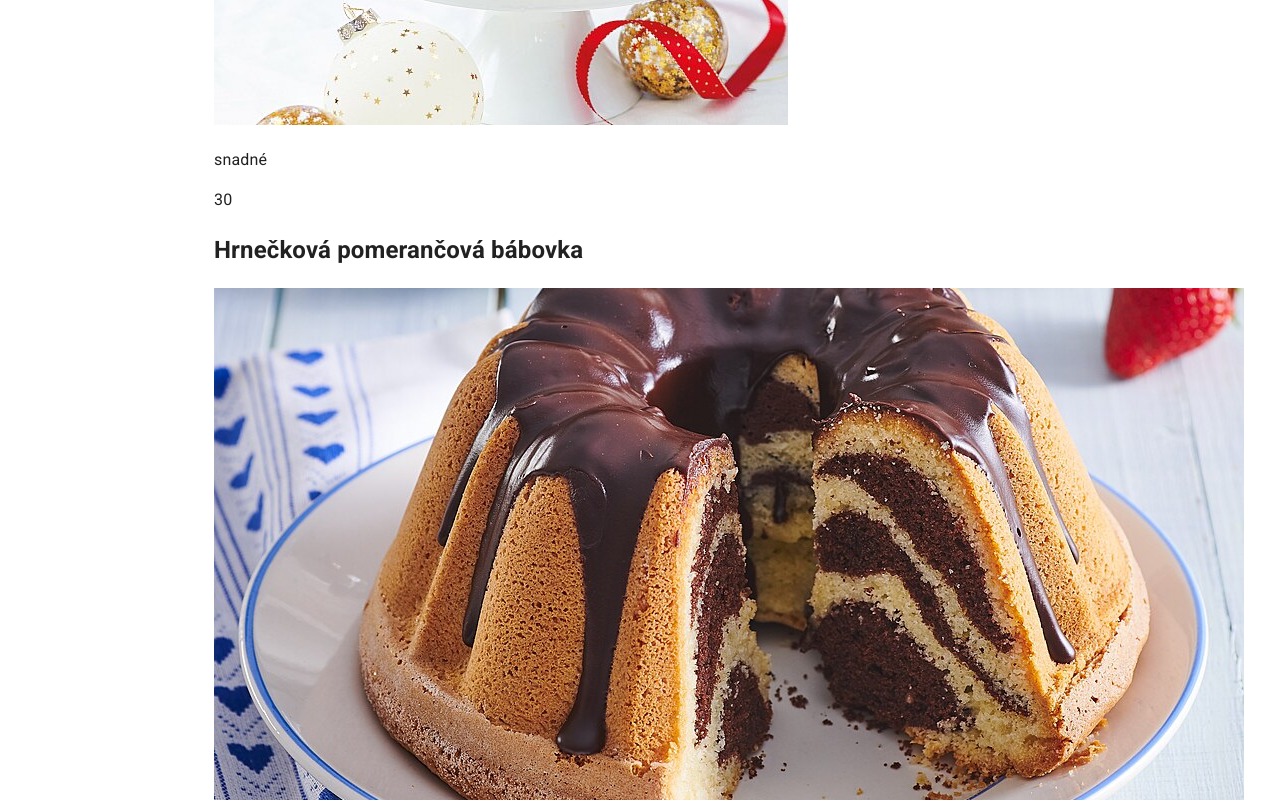
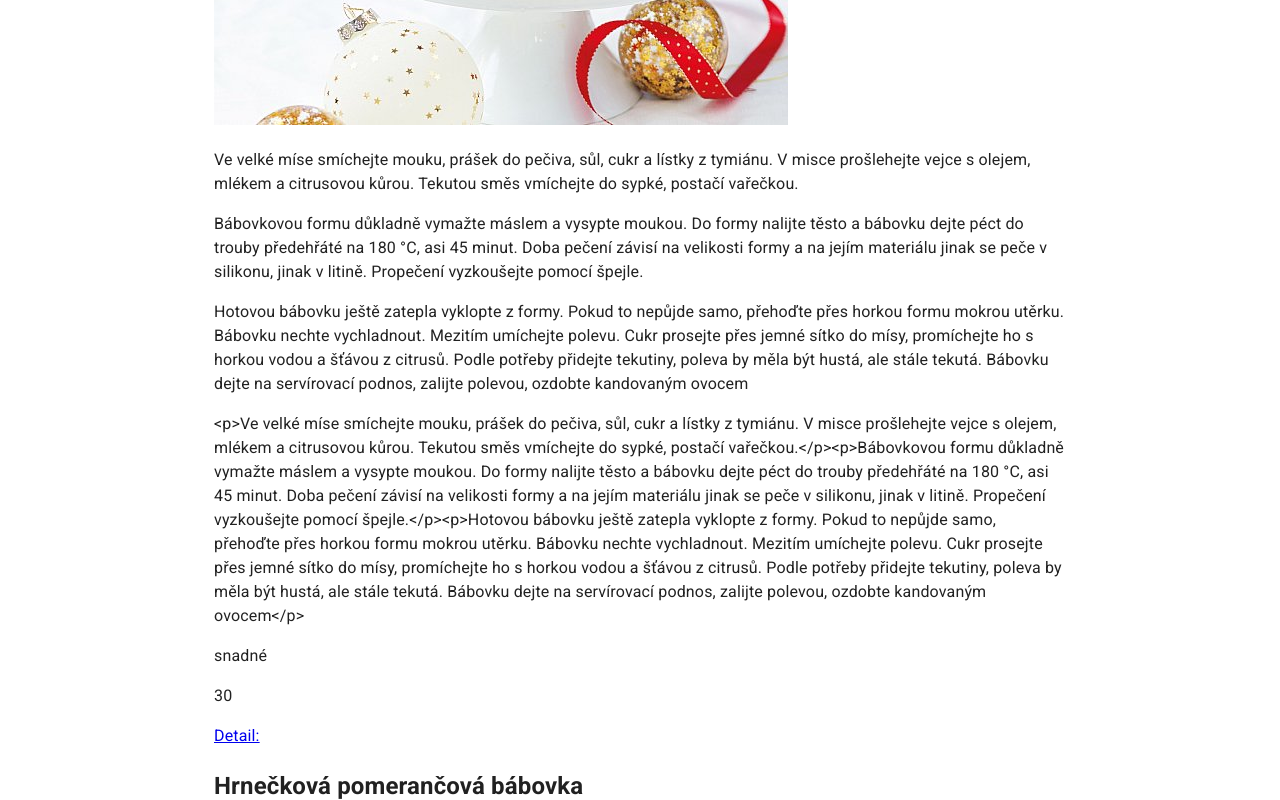
Before and after one commit to Barbora6/moje-peceni, a React (Create React App) app: page /marbleCake in a window 1280 px wide. Shown: the part 460-1260 px from the top of the page. Built offline with nearby package versions, Linux system fonts and the light colour scheme.

Commit message:
changed MarbleCake

```diff
--- a/src/App.js
+++ b/src/App.js
@@ -26,7 +26,7 @@ const App = () => {
         <Route path='/muffiny' element={<Muffiny/>}/>
         <Route path='/cookies' element={<Cookies/>}/>
         <Route path='*' element={<Error/>}/>
-        <Route path='/oneRecipe/:id' element={<OneRecipe/>}/>
+        <Route path='/OneRecipe/:id' element={<OneRecipe/>}/>
       </Route>
     </Routes>
   </BrowserRouter>
--- a/src/Pages/OneRecipe.js
+++ b/src/Pages/OneRecipe.js
@@ -1,6 +1,6 @@
 import CloseIcon from '@mui/icons-material/Close';
 // import { FaXmark } from "react-icons/fa6";
-import { Box, Card, Stack, CardContent, CardMedia, Typography, IconButton} from '@mui/material';
+// import { Box, Card, Stack, CardContent, CardMedia, Typography, IconButton} from '@mui/material';
 import recepiesCookies from '../data/data_cookies'
 import {useParams } from "react-router-dom";
 
@@ -13,14 +13,14 @@ const OneRecipe = () => {
   })
 
   console.log(data)
-  const{title, image, description1, description2, difficulty, time } = data
+  const{title, image, description, difficulty, time } = data
 
   return <>
           <article key={id}>
               <h2>{title}</h2>
               <img src={`pictures/${image}`} alt="" />
-              <div dangerouslySetInnerHTML={{__html:description1}}/>
-              <p>{description1}</p>
+              <div dangerouslySetInnerHTML={{__html:description}}/>
+              <p>{description}</p>
               <p>{difficulty}</p>
               <p>{time}</p>
           </article>
--- a/src/Pages/cookies/Cookies.js
+++ b/src/Pages/cookies/Cookies.js
@@ -27,7 +27,7 @@ const handleArticleClick = (article) => {
               <p>{description}</p>
               <p>{difficulty}</p>
               <p>{time}</p>
-              <a href={`/oneRecipe/${id}`}>Detail:</a>
+              <a href={`/OneRecipe/${id}`}>Detail:</a>
             </article>
           })
      }
--- a/src/Pages/marbleCake/MarbleCake.js
+++ b/src/Pages/marbleCake/MarbleCake.js
@@ -1,23 +1,33 @@
 import recepiesMarbleCake from '../../data/data_marbleCake'
+import { useState } from 'react'
 
 const MarbleCake = () => {
+
+const[showRecipe, setShowRecipe] = useState(false)
+const[selectedArticle, setSelectedArticle] = useState(null)
+
+const handleArticleClick = (article) => {
+  setSelectedArticle(article)
+  setShowRecipe(true)
+  }
+
 
   return <section>
     <h2>Bábovky</h2>
 
     {
-        recepiesMarbleCake.map((oneRecept) => {
-            const{id, image, title, description1, description2, description3, difficulty, time} = oneRecept
+        recepiesMarbleCake.map((oneRecipe) => {
+            const{id, image, title, description, difficulty, time} = oneRecipe
 
-        return <div key={id}>
+            return <article key={id} onClick={() => handleArticleClick(oneRecipe)}>
             <h2>{title}</h2>
             <img src={`pictures/${image}`} alt="" />
-            <div dangerouslySetInnerHTML={{__html:description1}}/>
-            <p>{description2}</p>
-            <p>{description3}</p>
+            <div dangerouslySetInnerHTML={{__html:description}}/>
+            <p>{description}</p>
             <p>{difficulty}</p>
             <p>{time}</p>
-        </div>
+            <a href={`/OneRecipe/${id}`}>Detail:</a>
+          </article>
         })
 
     }
```
